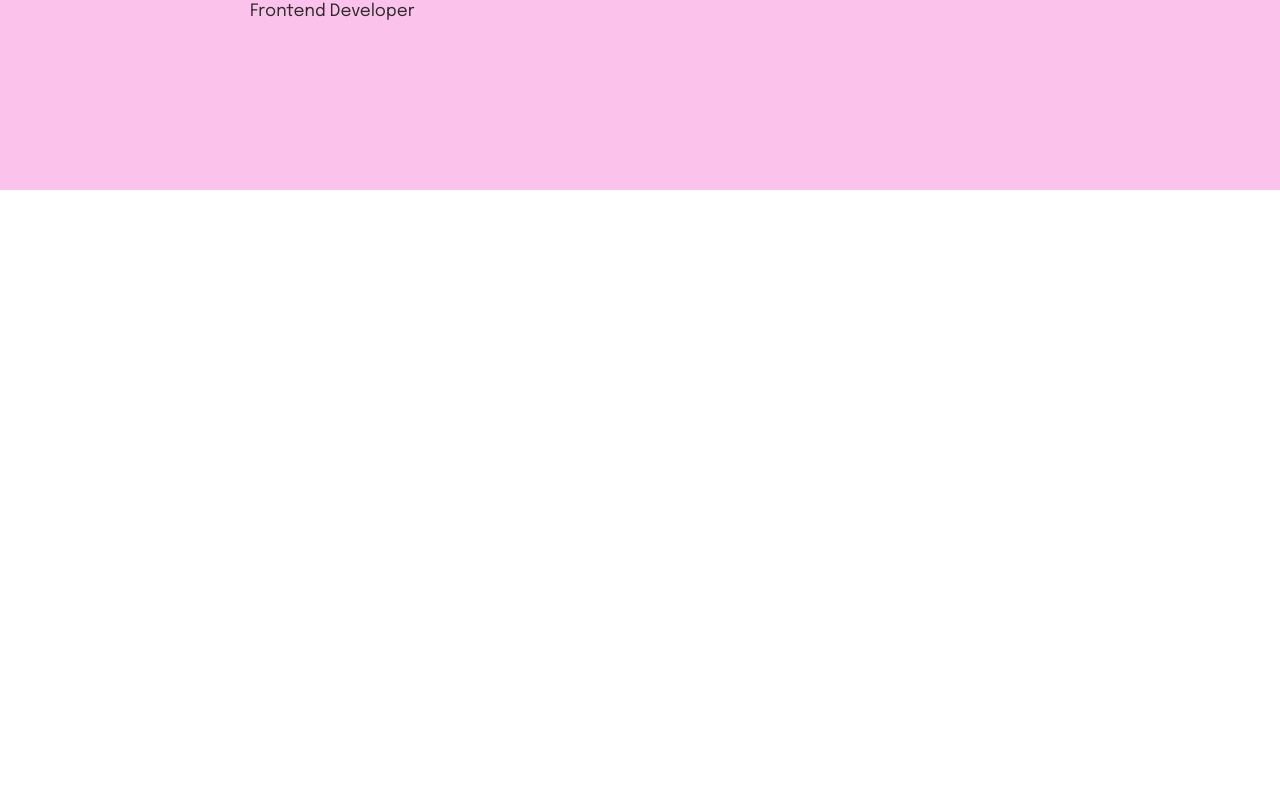
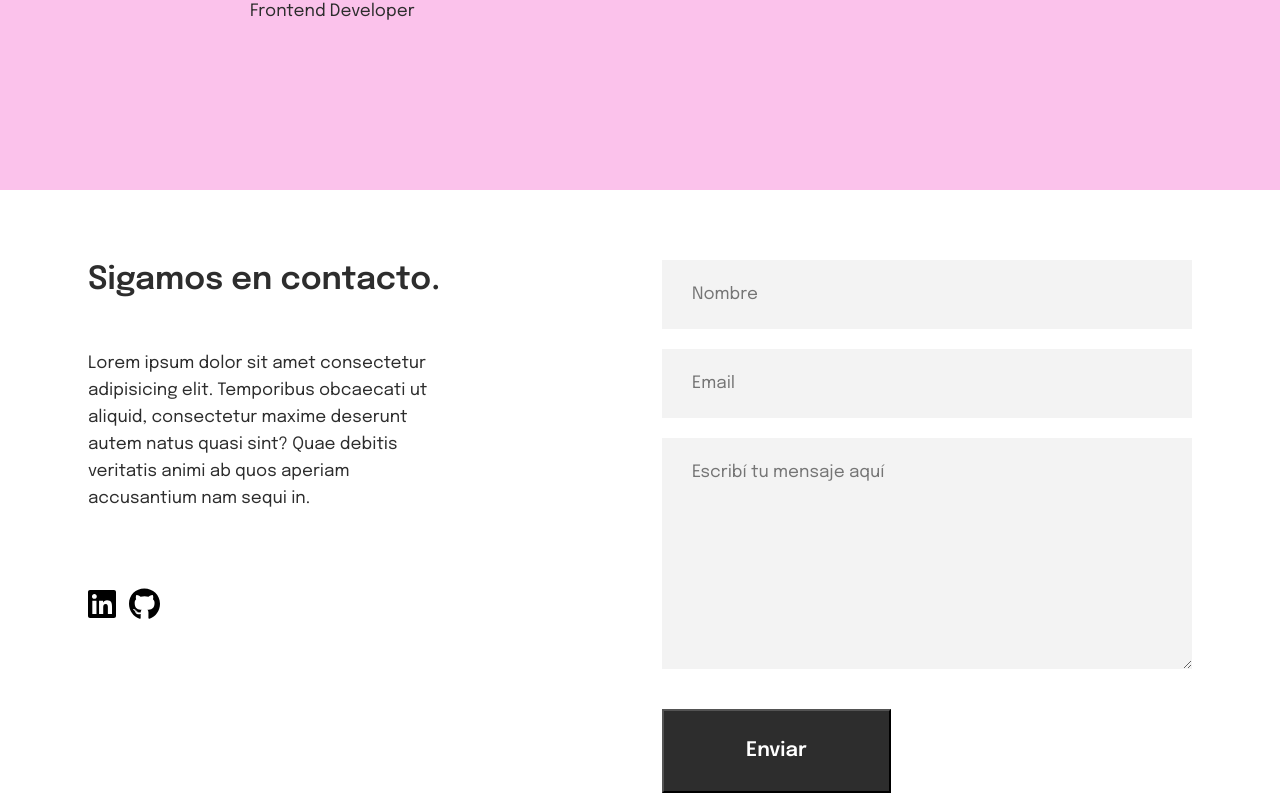
Before and after one commit to jimenabelentorrilla/portfolio-jimena-belen, a React (Vite) app: page / in a window 1280 px wide. Shown: the part 1990-2797 px from the top of the page. Before the commit the page ends 2180 px from the top, so only its background shows below. Built offline with nearby package versions, Linux system fonts and the light colour scheme.

Commit message:
row contact

```diff
--- a/src/App.css
+++ b/src/App.css
@@ -79,7 +79,7 @@ body {
 }
 /*btn descargar*/
 .btn-des {
-    padding: 12px 22px;
+    padding: 20px;
     font-size: 1.2rem;
     font-weight: 600;
     text-align: center;
@@ -89,7 +89,7 @@ body {
     background-size: 200% auto;
     color: white;
     box-shadow: 0 0 20px #eee;
-    border-radius: 16px;
+    border-radius: 50px;
     background-image: linear-gradient(to right, #fbc2eb 0%, #a6c1ee 51%, #fbc2eb 100%);
  }
  .btn-des:hover {
@@ -190,13 +190,20 @@ body {
   align-items: center;
 }
 .btn-sitio{
-  border: #2D2D2D solid 1px;
-  padding: 6px 12px;
-  border-radius: 18px;
+  border: #ff8cde solid 1px;
+  border-radius: 26px;
+  padding: 8px 16px;
+  color: #ff8cde;
+  font-weight: 600;
 }
-.btn-sitio a{
-  color: #2D2D2D;
+.btn-a a{
   text-decoration: none;
+}
+.btn-sitio:hover{
+  transition: all .5s ease;
+  filter: hue-rotate(1turn);
+  background-color: #ff8cde;
+  color: #FFFFFF;
 }
 /**about**/
 .row-about{
@@ -237,6 +244,97 @@ body {
 .text-abt span, .text-bio {
   font-weight: 400;
 }
+/**footer**/
+.row-footer{
+  height: 670px;
+  display: flex;
+  justify-content: center;
+  align-items: start;
+  padding: 70px 100px;
+}
+.gap-ftr{
+  display: flex;
+  flex-direction: row;
+  gap:190px;
+}
+.card-footer{
+  display: flex;
+  flex-direction: column;
+  align-items: flex-start;
+  gap: 60px;
+}
+.card-text{
+  color: var(--Black, #2D2D2D);
+  font-family: Epilogue;
+  font-style: normal;
+  display: flex;
+  flex-direction: column;
+  gap:40px;
+}
+.card-text h2{
+font-size: 32px;
+font-weight: 600;
+line-height: 42px;
+}
+.card-text p{
+  width:360px;
+  font-size: 17px;
+  font-weight: 400;
+  line-height: 27px;
+}
+.flex-icon{
+  display: flex;
+  flex-direction: row;
+  gap: 13px;
+}
+.hover-icn {
+  color: #000000;
+  transition: all .5s ease;
+  cursor: pointer;
+}
+.hover-icn:hover {
+  color: #ff8cde;
+  filter: hue-rotate(1turn);
+}
+.flex-input{
+  display: flex;
+  flex-direction: column;
+  gap:20px;
+}
+.input-footer input, .text-area{
+  display: flex;
+  width: 530px;
+  padding: 21px 30px;
+  align-items: flex-start;
+  gap: 10px;
+  background: #F3F3F3;
+  border: none;
+  color: #2D2D2D;
+  font-family: Epilogue;
+  font-size: 17px;
+  font-style: normal;
+  font-weight: 400;
+  line-height: 27px;
+}
+.text-area{
+  height: 231px;
+}
+form{
+  display: flex;
+  flex-direction: column;
+  gap:40px;
+}
+.btn-form{
+  padding: 25px 82px;
+  background-color: #2D2D2D;
+  color: var(--White, #FFF);
+  text-align: center;
+  font-family: Epilogue;
+  font-size: 20px;
+  font-style: normal;
+  font-weight: 600;
+  line-height: 30px;
+}
 
 @media (width < 992px){
 
--- a/src/App.jsx
+++ b/src/App.jsx
@@ -5,6 +5,7 @@ import Naav from "./components/Naav";
 import Skills from "./components/Skillss";
 import Proyectos from './components/Proyectos';
 import About from "./components/About";
+import Footer from './components/Footer';
 
 
 function App() {
@@ -15,6 +16,7 @@ function App() {
       <Skills />
       <Proyectos />
       <About />
+      <Footer />
     </>
   )
 }
--- a/src/components/About.jsx
+++ b/src/components/About.jsx
@@ -25,11 +25,7 @@ const About = () => {
                         <p className="text-bio">Lorem ipsum dolor sit amet consectetur adipisicing elit. Optio non provident neque molestiae expedita atque, autem, ipsa soluta, vitae sed magnam. Incidunt dolorum veritatis ea doloremque, ducimus optio esse officia!</p>
                     </div>
                     </div>
-
                 </Col>
-
-
-
           </Row>
         </Container>
     </>
--- /dev/null
+++ b/src/components/Footer.jsx
@@ -0,0 +1,53 @@
+import Container from 'react-bootstrap/Container';
+import Row from 'react-bootstrap/Row';
+import Col from 'react-bootstrap/Col';
+import { FontAwesomeIcon } from '@fortawesome/react-fontawesome';
+import { faLinkedin, faGithub } from '@fortawesome/free-brands-svg-icons';
+
+const Footer = () => {
+  return (
+    <>
+        <Container  id="contacto" className="row-footer" >
+          <Row className="gap-ftr">
+                <Col>
+                    <div className='card-footer'>
+                        <div className="card-text">
+                            <h2>Sigamos en contacto.</h2>
+                            <p>Lorem ipsum dolor sit amet consectetur adipisicing elit. Temporibus obcaecati ut aliquid, consectetur maxime deserunt autem natus quasi sint? Quae debitis veritatis animi ab quos aperiam accusantium nam sequi in.</p>
+                        </div>
+
+                        <div className="flex-icon">
+                            <a href="https://www.linkedin.com/in/jimena-belen-torrilla/" target="_blank"><FontAwesomeIcon className="hover-icn" icon={faLinkedin} size="2x" /></a>
+                            <a href="https://github.com/jimenabelentorrilla" target="_blank"><FontAwesomeIcon icon={faGithub} className="hover-icn" size="2x" /></a>
+                        </div>
+                    </div>
+                </Col>
+                <Col>
+                    <form>
+                        <div className="flex-input">
+                            <div className="input-footer">
+                                <input  type='text' placeholder='Nombre'></input>
+                            </div>
+                            <div className="input-footer">
+                                <input type="email" placeholder='Email'></input>
+                            </div>
+
+                            <div>
+                                <textarea
+                                    name="textarea"
+                                    className="text-area"
+                                    placeholder='Escribí tu mensaje aquí' />
+                            </div>
+                        </div>
+                        <div>
+                            <button type="submit" className="btn-form">Enviar</button>
+                        </div>
+                    </form>
+                </Col>
+          </Row>
+        </Container>
+    </>
+  )
+}
+
+export default Footer;
--- a/src/components/Proyectos.jsx
+++ b/src/components/Proyectos.jsx
@@ -27,10 +27,10 @@ export const Proyecto = ({ imagen, titulo, skills, linkSitio, linkGithub }) => {
                 </div>
                 <div className='btn-links'>
                     <div>
-                        <a href={linkGithub} target="_blank"><FontAwesomeIcon icon={faGithub} size="2x" style={{ color: '#2F2E41'}}/> </a>
+                        <a href={linkGithub} target="_blank"><FontAwesomeIcon className="hover-icn" icon={faGithub} size="2x" /> </a>
                     </div>
-                    <div className="btn-sitio">
-                        <a  href={linkSitio} target="_blank">Ver sitio</a>
+                    <div className='btn-a'>
+                        <a href={linkSitio} target="_blank"><span className="btn-sitio">Ver sitio</span></a>
                     </div>
 
                 </div>
```
